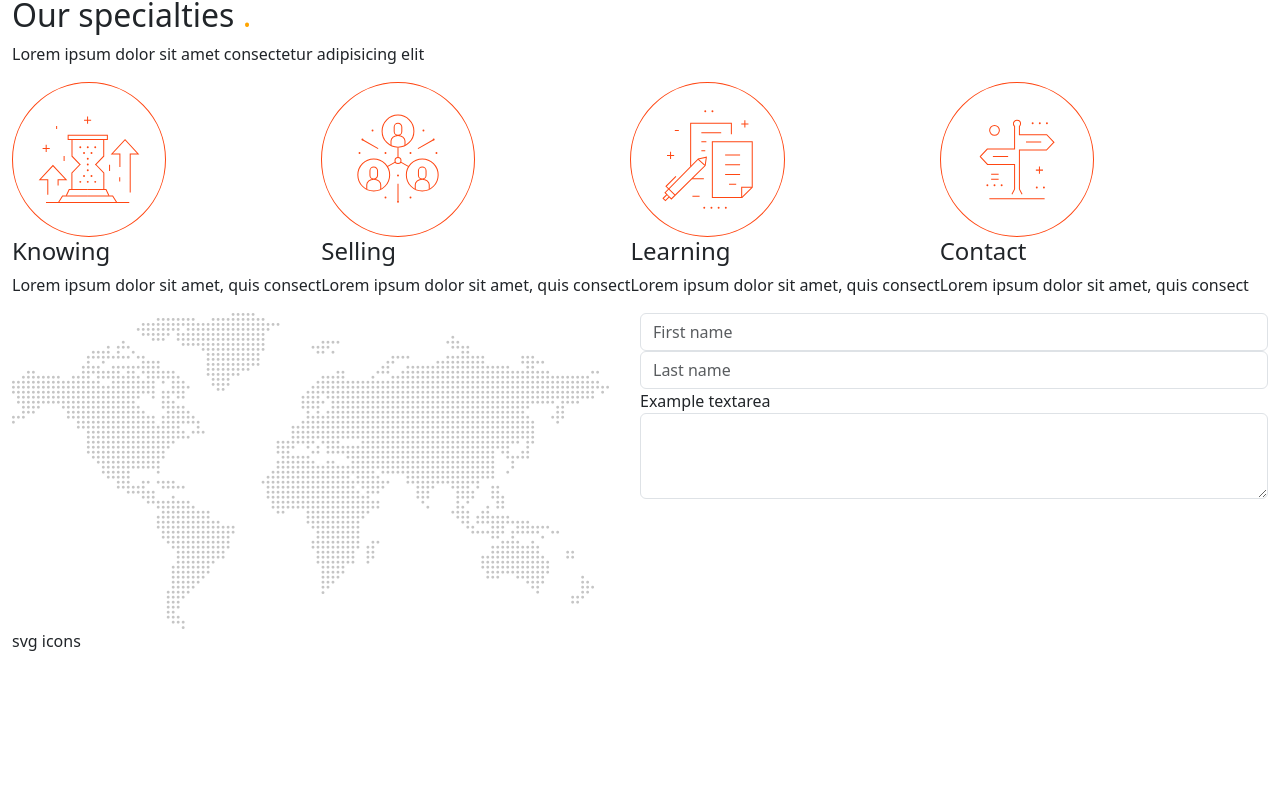
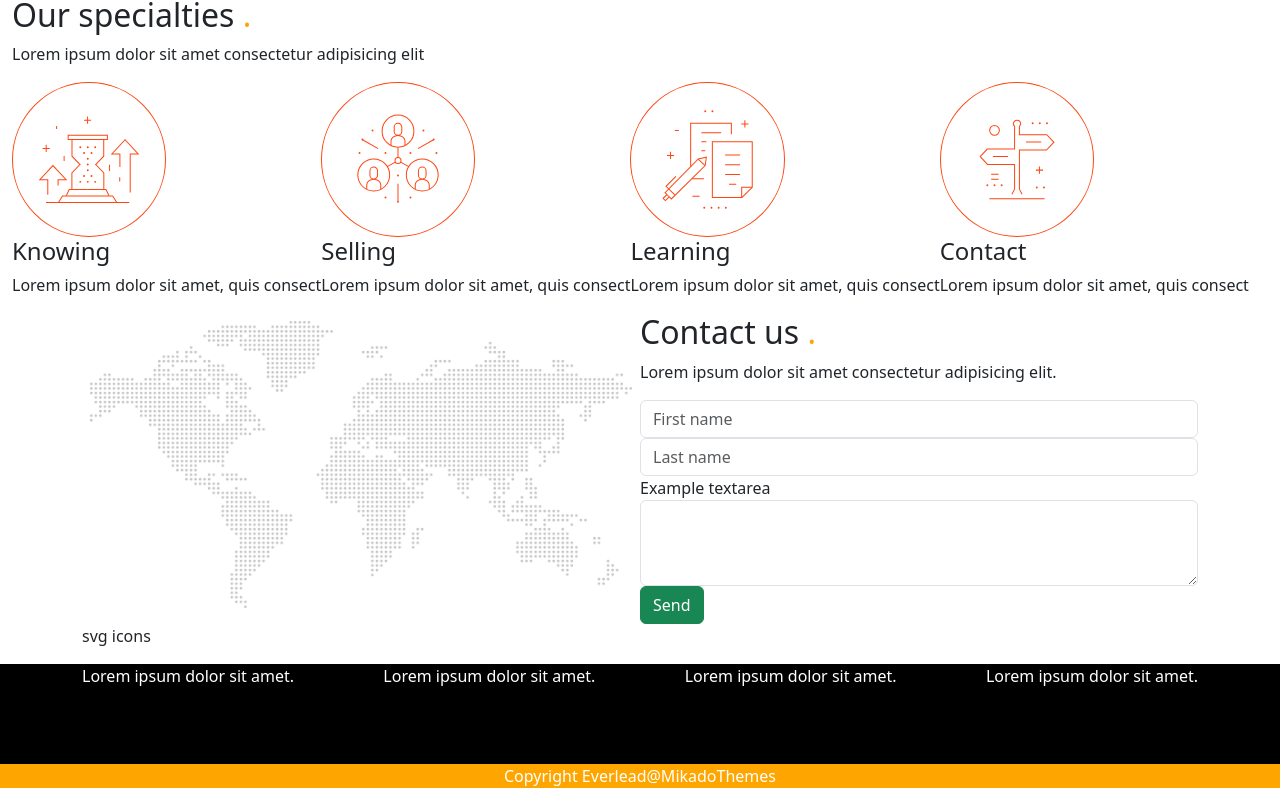
Before and after one commit to AndreaCoggio94/proj-html-vuejs, a Vue app: page / in a window 1280 px wide. Shown: the part 504-1308 px from the top of the page. Before the commit the page ends 1173 px from the top, so only its background shows below. Built offline with nearby package versions, Linux system fonts and the light colour scheme.

Commit message:
added footer markup

```diff
--- a/src/components/AppFooter.vue
+++ b/src/components/AppFooter.vue
@@ -12,12 +12,15 @@ export default {
 </script>
 
 <template>
-  <div class="container-fluid">
+  <!-- contact us section -->
+  <div class="container">
     <div class="contact-us">
       <div class="col-6">
         <img src="/image/h1-contact-rev-01.png" alt="" />
       </div>
       <div class="col-6">
+        <h2>Contact us <span class="dot">.</span></h2>
+        <p>Lorem ipsum dolor sit amet consectetur adipisicing elit.</p>
         <FooterForm />
       </div>
       <div class="col-12">
@@ -25,11 +28,44 @@ export default {
       </div>
     </div>
   </div>
+  <!-- footer -->
+  <footer>
+    <div class="container">
+      <div class="footer-item">Lorem ipsum dolor sit amet.</div>
+      <div class="footer-item">Lorem ipsum dolor sit amet.</div>
+      <div class="footer-item">Lorem ipsum dolor sit amet.</div>
+      <div class="footer-item">Lorem ipsum dolor sit amet.</div>
+    </div>
+    <div class="copyright">
+      <p>Copyright Everlead@MikadoThemes</p>
+    </div>
+  </footer>
 </template>
 
 <style lang="scss" scoped>
 .contact-us {
   display: flex;
   flex-wrap: wrap;
+
+  img {
+    width: 100%;
+    padding: 0.5rem;
+  }
+}
+
+footer {
+  background-color: black;
+  color: white;
+  .container {
+    display: flex;
+    justify-content: space-between;
+    .footer-item {
+      height: 100px;
+    }
+  }
+  .copyright {
+    background-color: orange;
+    text-align: center;
+  }
 }
 </style>
--- a/src/components/footer/FooterForm.vue
+++ b/src/components/footer/FooterForm.vue
@@ -24,6 +24,7 @@ export default {
         rows="3"
       ></textarea>
     </div>
+    <button class="btn btn-success" type="submit">Send</button>
   </form>
 </template>
 
```
